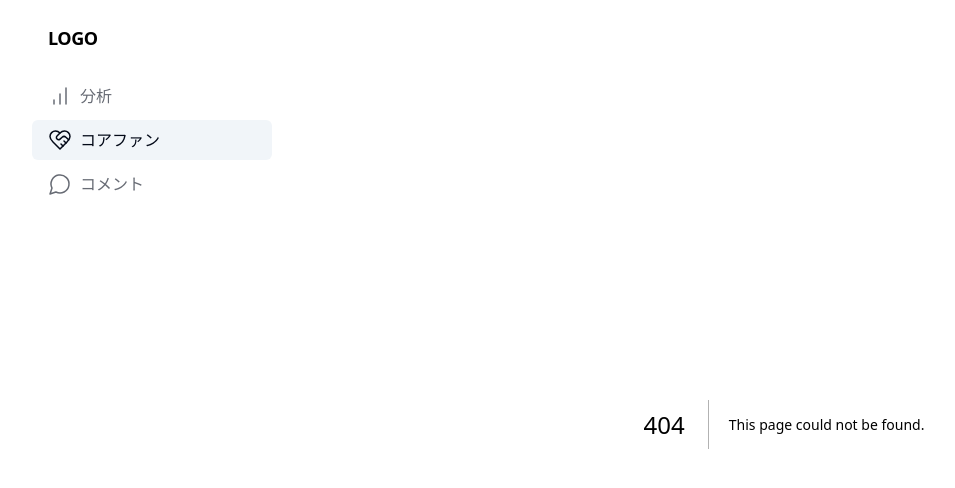
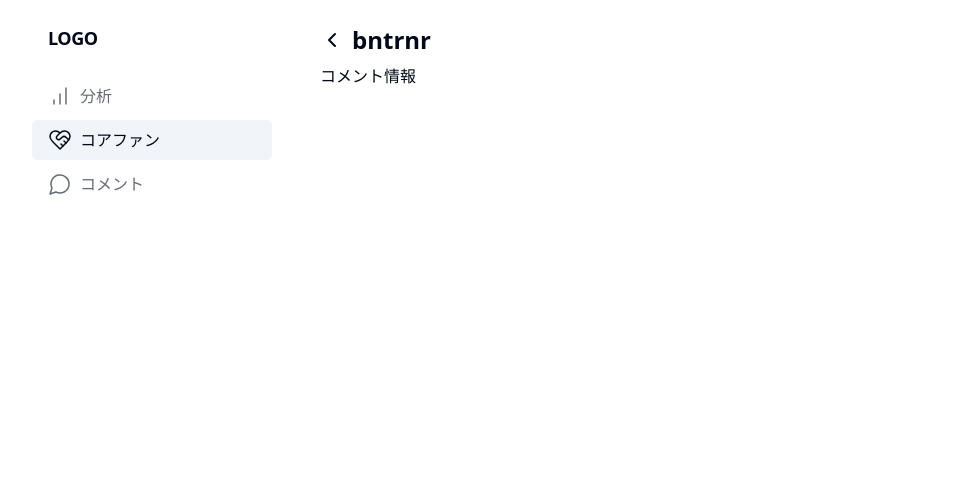
Before and after one commit to tube-app/frontend-web, a Next.js app: page /core-fans/bntrnr in a window 1280 px wide. Before the commit this address had no page. Shown: the top 488 px of the page, without its empty margins (0-955 px from the left). Built offline with nearby package versions, Linux system fonts and the light colour scheme.

Commit message:
✨ コアファンのコメントページ作成 (#15)

```diff
--- /dev/null
+++ b/app/core-fans/[id]/page.tsx
@@ -0,0 +1,24 @@
+import Link from "next/link"
+import { type SearchParamProps } from "@/types"
+import { ChevronLeft } from "lucide-react"
+
+export default function CoreFanCommentPage({
+  params: { id },
+}: SearchParamProps) {
+  return (
+    <div className="flex flex-col gap-2">
+      <header className="flex items-center gap-2">
+        <Link
+          href="/core-fans"
+          className="rounded-md hover:bg-accent hover:text-accent-foreground"
+        >
+          <ChevronLeft size={24} />
+        </Link>
+        <h1 className="text-2xl font-bold">{id}</h1>
+      </header>
+      <section className="flex items-start space-x-4">
+        <div>コメント情報</div>
+      </section>
+    </div>
+  )
+}
--- a/app/core-fans/page.tsx
+++ b/app/core-fans/page.tsx
@@ -21,8 +21,7 @@ export default function CoreFansPage() {
       <ul className="flex flex-col gap-3">
         {commentRankingList.map((item, index) => (
           <li key={item.id}>
-            {/* TODO: コアファンのコメントページのパスを指定 */}
-            <Link href={`/core-fans?id=${item.id}`}>
+            <Link href={`/core-fans/${item.id}`}>
               <CommentRankingItem
                 rank={index + 1}
                 name={item.name}
```
